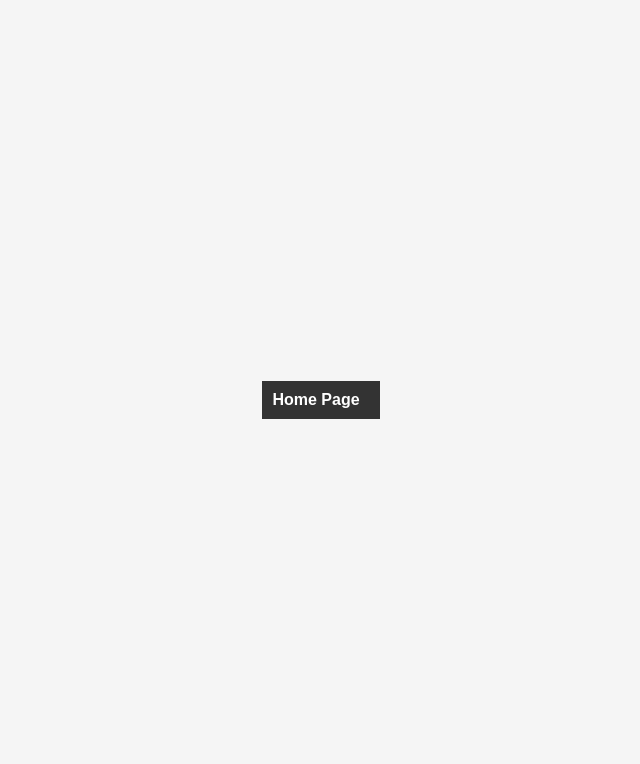
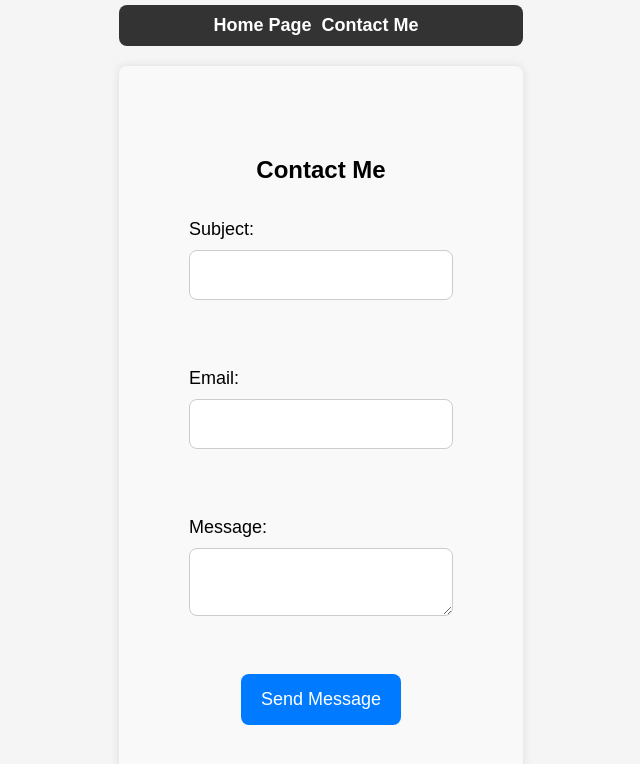
Before and after one commit to azershukurlu/wmas3, a React (Create React App) app: page /contactme in a window 1280 px wide. Before the commit this address had no page. Shown: the top 764 px of the page, without its empty margins (319-959 px from the left). Built offline with nearby package versions, Linux system fonts and the light colour scheme.

Commit message:
Add contact me page

```diff
--- a/package.json
+++ b/package.json
@@ -19,7 +19,8 @@
     "deploy": "gh-pages -d build",
     "build": "react-scripts build",
     "test": "react-scripts test",
-    "eject": "react-scripts eject"
+    "eject": "react-scripts eject",
+    "json-server": "json-server public/database/server.json --port 3000"
   },
   "eslintConfig": {
     "extends": [
--- a/public/database/server.json
+++ b/public/database/server.json
@@ -1,12 +1,17 @@
 {
-  "messages": [{}],
-  "cardData": [
+  "messages": [
     {
-      "id": 1,
-      "question": "q1",
-      "answer": "a1",
-      "modificationDate": "12/29/2023",
-      "order": 1
+      "subject": "Mail test.",
+      "email": "ashukurlu12315@ada.edu.az",
+      "content": "My first attempt!",
+      "id": 1
+    },
+    {
+      "subject": "Random Title!",
+      "email": "randomemail@gmail.com",
+      "content": "Random message!",
+      "id": 2
     }
-  ]
+  ],
+  "cardData": []
 }
--- a/src/App.jsx
+++ b/src/App.jsx
@@ -1,5 +1,6 @@
 import React from "react";
 import HomePage from "./HomePage";
+import ContactMe from "./ContactMe";
 import { BrowserRouter, Route, Routes, Link } from "react-router-dom";
 import "./style/App.css";
 
@@ -14,10 +15,16 @@ function App() {
                 Home Page
               </Link>
             </li>
+            <li>
+              <Link className="btn" to="/contactme">
+                Contact Me
+              </Link>
+            </li>
           </ul>
         </nav>
         <Routes>
           <Route path="/wmas3" element={<HomePage />} />
+          <Route path="/contactme" element={<ContactMe />} />
         </Routes>
       </div>
     </BrowserRouter>
--- /dev/null
+++ b/src/ContactMe.jsx
@@ -0,0 +1,87 @@
+import React, { useState } from "react";
+import "./style/ContactMe.css";
+
+const ContactMe = () => {
+  const [userMessage, setUserMessage] = useState({
+    subject: "",
+    email: "",
+    content: "",
+  });
+
+  const handleInputChange = (e) => {
+    setUserMessage({ ...userMessage, [e.target.name]: e.target.value });
+  };
+
+  const handleFormSubmit = async (e) => {
+    e.preventDefault();
+
+    const { subject, email, content } = userMessage;
+
+    if (!subject || !email || !content) {
+      alert("Please fill out all the required fields before submitting.");
+      return;
+    }
+
+    try {
+      const response = await fetch("http://localhost:3000/messages", {
+        method: "POST",
+        headers: {
+          "Content-Type": "application/json",
+        },
+        body: JSON.stringify(userMessage),
+      });
+
+      if (response.ok) {
+        alert("Message is sent!");
+      } else {
+        alert("Error occurred while submitting the message. Please try again!");
+        console.error("An error occurred while submitting the message.");
+      }
+    } catch (error) {
+      alert("Error occurred while submitting the message. Please try again!");
+      console.error("Error:", error);
+    }
+  };
+
+  return (
+    <div className="contact-form-container">
+      <h2>Contact Me</h2>
+      <form onSubmit={handleFormSubmit} className="custom-contact-form">
+        <label>
+          Subject:
+          <input
+            type="text"
+            name="subject"
+            value={userMessage.subject}
+            onChange={handleInputChange}
+          />
+        </label>
+        <br />
+        <label>
+          Email:
+          <input
+            type="email"
+            name="email"
+            value={userMessage.email}
+            onChange={handleInputChange}
+          />
+        </label>
+        <br />
+        <label>
+          Message:
+          <textarea
+            name="content"
+            value={userMessage.content}
+            onChange={handleInputChange}
+          />
+        </label>
+        <br />
+        <button type="submit" className="submit-message-button">
+          Send Message
+        </button>
+      </form>
+    </div>
+  );
+};
+
+export default ContactMe;
--- /dev/null
+++ b/src/style/ContactMe.css
@@ -0,0 +1,107 @@
+body {
+  margin: 0;
+  font-family: "Arial", sans-serif;
+  background-color: #f5f5f5;
+  display: flex;
+  align-items: center;
+  justify-content: center;
+  min-height: 100vh;
+}
+
+.App {
+  width: 80%;
+  max-width: 1200px;
+  margin: 0 auto;
+  padding: 40px;
+}
+
+nav {
+  background-color: #333;
+  padding: 15px;
+  border-radius: 8px;
+  margin-bottom: 20px;
+}
+
+nav ul {
+  list-style: none;
+  margin: 0;
+  padding: 0;
+  display: flex;
+  justify-content: center;
+}
+
+nav li {
+  margin-right: 20px;
+}
+
+nav a {
+  text-decoration: none;
+  color: #fff;
+  font-weight: bold;
+  font-size: 18px;
+  transition: color 0.3s;
+}
+
+nav a:hover {
+  color: #007bff;
+}
+
+.contact-form-container {
+  max-width: 600px;
+  margin: 0 auto;
+  padding: 70px;
+  background-color: #f9f9f9;
+  box-shadow: 0 0 10px rgba(0, 0, 0, 0.1);
+  border-radius: 8px;
+  display: flex;
+  flex-direction: column;
+  align-items: center;
+}
+
+.custom-contact-form {
+  display: flex;
+  flex-direction: column;
+  align-items: center;
+}
+
+label {
+  margin: 15px 0;
+  font-size: 18px;
+}
+
+input,
+textarea {
+  width: 100%;
+  max-width: 400px;
+  max-height: 150px;
+  padding: 15px;
+  margin-top: 10px;
+  margin-bottom: 20px;
+  border: 1px solid #ccc;
+  border-radius: 8px;
+  box-sizing: border-box;
+  font-size: 16px;
+  transition: border-color 0.3s ease, box-shadow 0.3s ease;
+}
+
+input:focus,
+textarea:focus {
+  border-color: #007bff;
+  box-shadow: 0 0 10px rgba(0, 123, 255, 0.3);
+}
+
+button.submit-message-button {
+  background-color: #007bff;
+  color: #fff;
+  padding: 15px 20px;
+  border: none;
+  border-radius: 8px;
+  cursor: pointer;
+  font-size: 18px;
+  transition: background-color 0.3s ease, transform 0.3s ease;
+}
+
+button.submit-message-button:hover {
+  background-color: #0056b3;
+  transform: scale(1.05);
+}
```
